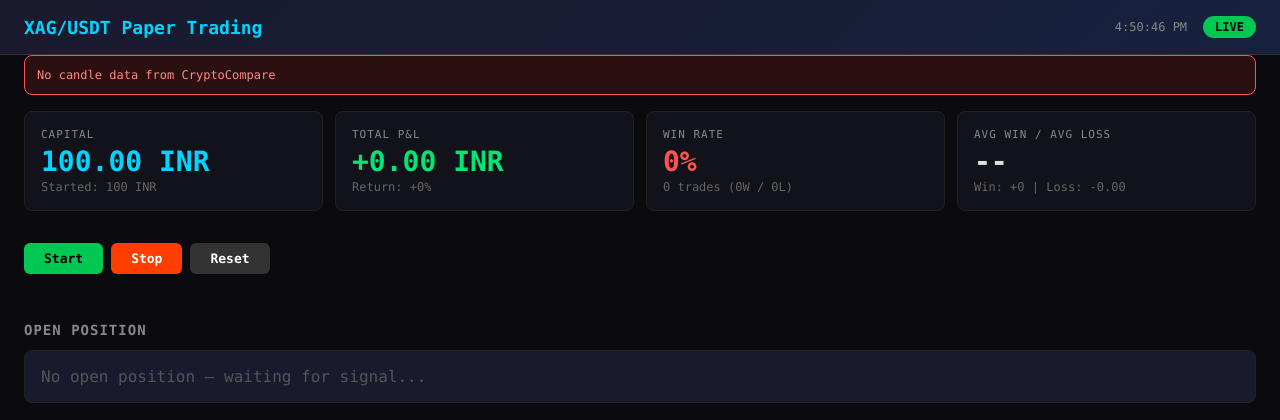
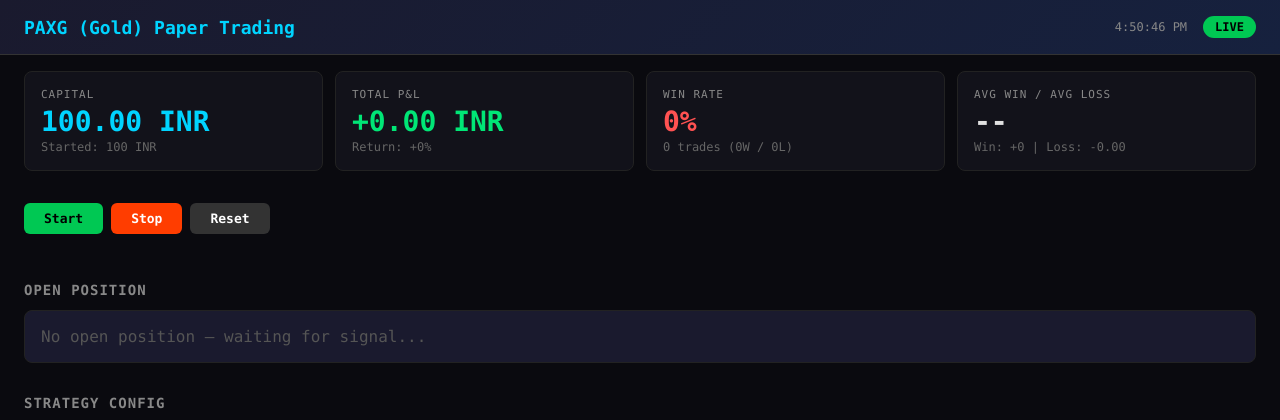
Before and after one commit to dhyey-gosa/xag-paper-trader, a Flask app: page / in a window 1280 px wide. Shown: the top 420 px of the page. Run offline with Flask 3, Linux system fonts and the light colour scheme; data that the repository does not hold is empty.

Commit message:
feat: MEXC PAXG/USDT perpetual (gold proxy, 1m data from US)

```diff
--- a/app.py
+++ b/app.py
@@ -21,7 +21,8 @@ from flask import Flask, render_template, jsonify
 # ============================================================
 # CONFIG
 # ============================================================
-SYMBOL = "XAG/USDT"
+SYMBOL = "PAXG/USDT:USDT"  # Gold perpetual swap (XAG unavailable on most exchanges)
+SYMBOL_DISPLAY = "PAXG (Gold Perp)"
 TIMEFRAME = "1m"
 CAPITAL = 100.0        # INR
 LEVERAGE = 50
@@ -294,7 +295,27 @@ def generate_combined_signals(df: pd.DataFrame) -> np.ndarray:
 # ============================================================
 class PaperTradingEngine:
     def __init__(self):
-        self.exchange_name = 'cryptocompare'
+        self.exchange = None
+        self.exchange_name = None
+        # Try exchanges in order: MEXC, KuCoin, Poloniex (all work from US)
+        exchanges_to_try = [
+            ('mexc', ccxt.mexc, {'enableRateLimit': True, 'options': {'defaultType': 'swap'}}),
+            ('kucoin', ccxt.kucoin, {'enableRateLimit': True}),
+            ('poloniex', ccxt.poloniex, {'enableRateLimit': True}),
+        ]
+        for name, cls, opts in exchanges_to_try:
+            try:
+                ex = cls(opts)
+                ex.fetch_ohlcv(SYMBOL, '1m', limit=2)
+                self.exchange = ex
+                self.exchange_name = name
+                print(f"Using exchange: {name}")
+                break
+            except Exception as e:
+                print(f"{name} failed: {e}")
+                continue
+        if self.exchange is None:
+            raise RuntimeError("No exchange available")
         self._warm = False
         self.candles = deque(maxlen=CANDLE_BUFFER)
         self.trades = []
@@ -334,43 +355,18 @@ class PaperTradingEngine:
             json.dump(state, f, indent=2, default=str)
 
     def fetch_candles(self):
-        """Fetch latest candles from CryptoCompare (free, no geo-block)."""
+        """Fetch latest candles from exchange."""
         try:
-            import requests
-            # CryptoCompare: XAG spot, 1-minute OHLCV
-            # Historical minute data: https://min-api.cryptocompare.com/data/v2/histominute
-            url = "https://min-api.cryptocompare.com/data/v2/histominute"
-            params = {
-                'fsym': 'XAG',
-                'tsym': 'USDT',
-                'limit': CANDLE_BUFFER,
-            }
-            resp = requests.get(url, params=params, timeout=15)
-            data = resp.json()
-
-            if data.get('Response') == 'Error':
-                # Fallback: use PAXG (gold proxy, much more data)
-                params['fsym'] = 'PAXG'
-                resp = requests.get(url, params=params, timeout=15)
-                data = resp.json()
-                if data.get('Response') == 'Error':
-                    self.error = f"CryptoCompare: {data.get('Message', 'unknown')}"
-                    return False
-
-            candles = data.get('Data', {}).get('Data', [])
-            if not candles:
-                self.error = "No candle data from CryptoCompare"
-                return False
-
+            ohlcv = self.exchange.fetch_ohlcv(SYMBOL, TIMEFRAME, limit=CANDLE_BUFFER)
             self.candles.clear()
-            for c in candles:
+            for c in ohlcv:
                 self.candles.append({
-                    'timestamp': pd.Timestamp(c['time'], unit='s'),
-                    'open': c['open'],
-                    'high': c['high'],
-                    'low': c['low'],
-                    'close': c['close'],
-                    'volume': c['volumefrom'],
+                    'timestamp': pd.Timestamp(c[0], unit='ms'),
+                    'open': c[1],
+                    'high': c[2],
+                    'low': c[3],
+                    'close': c[4],
+                    'volume': c[5],
                 })
             self.last_fetch = datetime.now(timezone.utc).isoformat()
             self.error = None
@@ -538,7 +534,7 @@ class PaperTradingEngine:
         total_pnl = sum(t.pnl for t in self.trades if t.pnl is not None)
 
         return {
-            'symbol': SYMBOL,
+            'symbol': SYMBOL_DISPLAY,
             'exchange': getattr(self, 'exchange_name', 'unknown'),
             'capital': round(self.capital, 2),
             'starting_capital': CAPITAL,
--- a/templates/dashboard.html
+++ b/templates/dashboard.html
@@ -3,7 +3,7 @@
 <head>
     <meta charset="UTF-8">
     <meta name="viewport" content="width=device-width, initial-scale=1.0">
-    <title>XAG/USDT Paper Trading</title>
+    <title>PAXG Paper Trading</title>
     <style>
         * { margin: 0; padding: 0; box-sizing: border-box; }
         body {
@@ -179,7 +179,7 @@
 </head>
 <body>
     <div class="header">
-        <h1>XAG/USDT Paper Trading</h1>
+        <h1>PAXG (Gold) Paper Trading</h1>
         <div class="status">
             <span id="clock" style="color:#888; font-size:12px;"></span>
             <span id="statusBadge" class="badge stopped">STOPPED</span>
```
